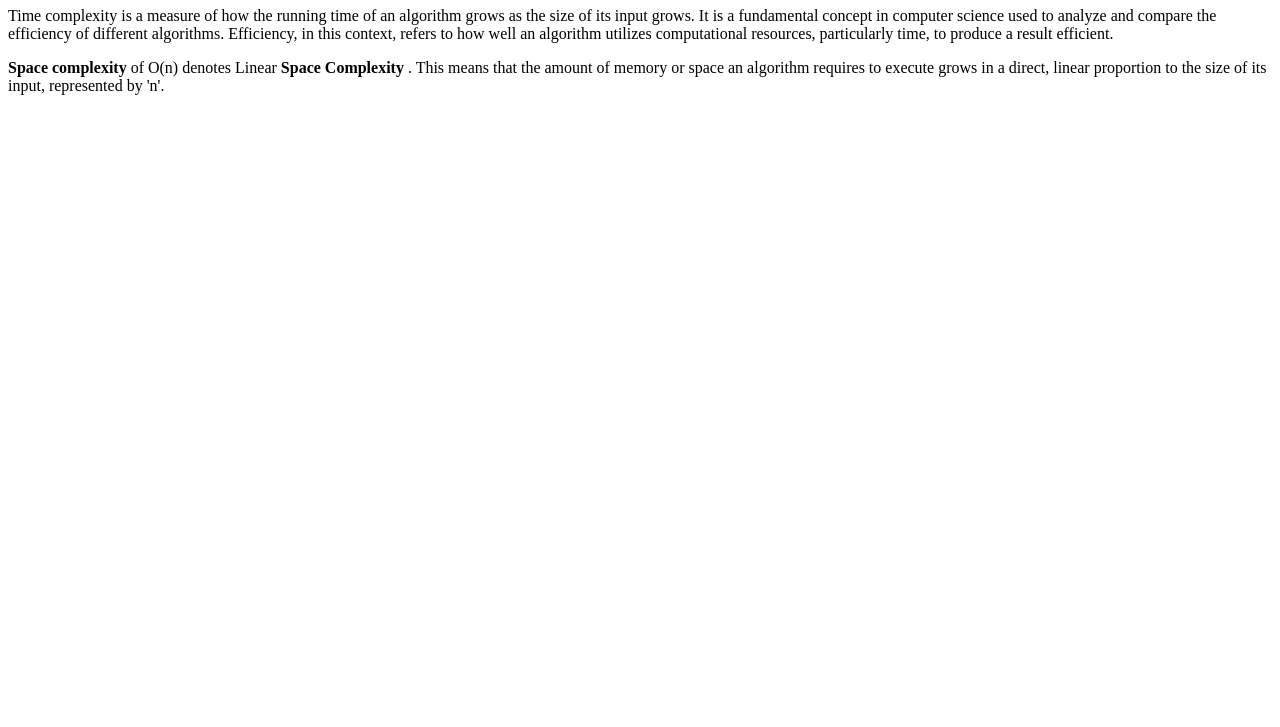
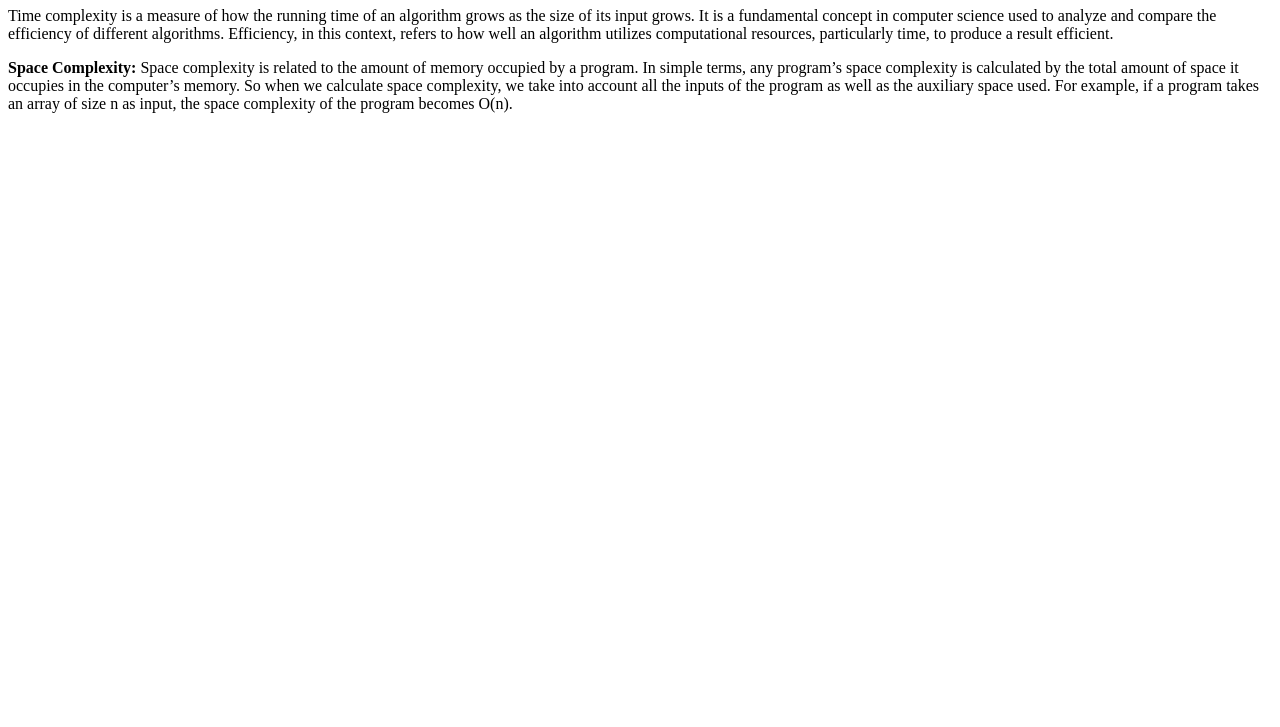
Before and after one commit to acciojob/time-and-space-complexity-alishajatav, a website: page main.html in a window 1280 px wide. Shown: the part 73-800 px from the top of the page. Drawn offline with Linux system fonts and the light colour scheme.

Commit message:
created a submission

```diff
--- a/main.html
+++ b/main.html
@@ -10,7 +10,7 @@
 		It is a fundamental concept in computer science used to analyze
 		and compare the efficiency of different algorithms.  Efficiency, in this context, refers to how well an algorithm utilizes computational resources, particularly time, to produce a result efficient.
 	  </p>
-	  <p> <b> Space complexity </b> of O(n) denotes Linear <b> Space Complexity </b>. This means that the amount of memory or space an algorithm requires to execute grows in a direct, linear proportion to the size of its input, represented by 'n'.
+		  <p> <b> Space Complexity:</b> Space complexity is related to the amount of memory occupied by a program. In simple terms, any program’s space complexity is calculated by the total amount of space it occupies in the computer’s memory. So when we calculate space complexity, we take into account all the inputs of the program as well as the auxiliary space used. For example, if a program takes an array of size n as input, the space complexity of the program becomes O(n).
 	  </p>
 
 
```
